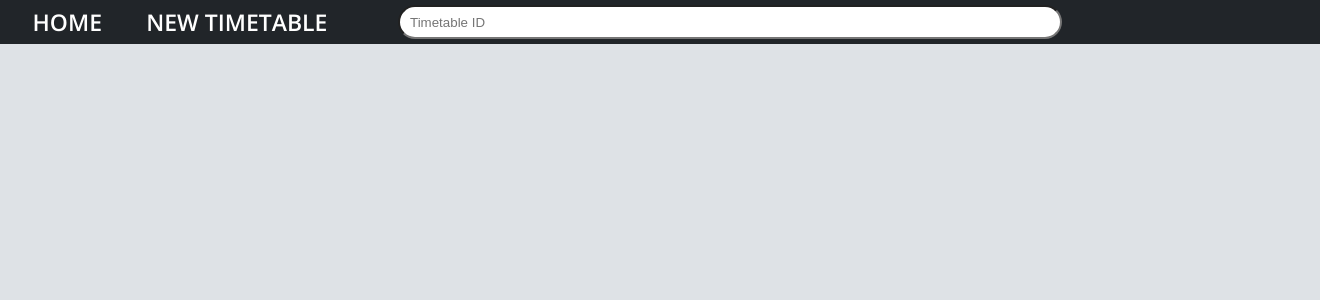
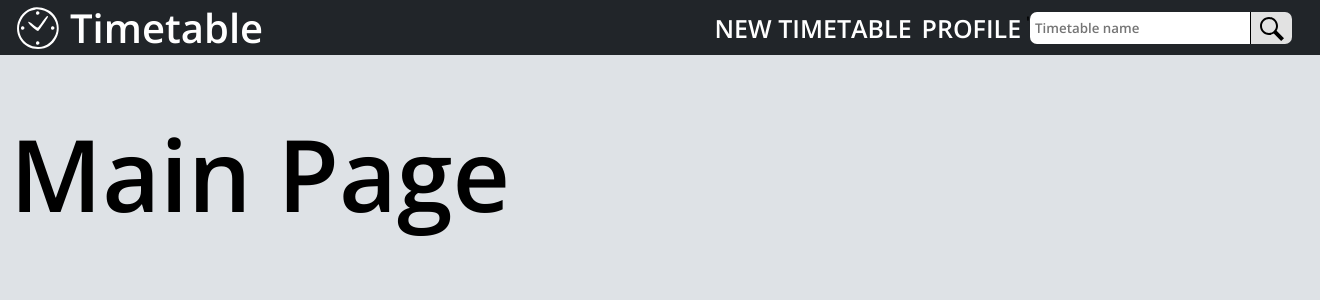
Before and after one commit to A5KET/timetable, a Flask app: page / in a window 1320 px wide. Shown: the top 300 px of the page. Run offline with Flask 2, Linux system fonts and the light colour scheme.

Commit message:
style: minor changes

```diff
--- a/app/main/views.py
+++ b/app/main/views.py
@@ -7,17 +7,6 @@ from . import main
 def index():
     return flask.render_template('index.html')
 
-@main.route('/timetable/find_timetable', methods=['GET'])
-def find_table():
-    table_id = flask.request.args.get('id')
-    if table_id:
-        return flask.redirect('/table/' + table_id)
-
-@main.route('/timetable/new_timetable', methods=['GET', 'POST'])
-def create_table():
-    return flask.render_template('/timetable/create_table.html')
-
-
 
 @main.route('/timetable/<timetable_name>')
 def timetable(timetable_name):
@@ -25,3 +14,17 @@ def timetable(timetable_name):
                                 timetable_name=timetable_name,
                                 days_of_week=['Monday', 'Tuesday', 'Wednesday', 'Thursday', 'Friday', 'Saturday', 'Sunday']
     )
+
+
+@main.route('/timetable/find_timetable/', methods=['GET'])
+def find_table():
+    table_id = flask.request.args.get('timetable_name')
+    if table_id:
+        return flask.redirect('/table/' + table_id)
+    else:
+        return flask.redirect('/', 404)
+
+
+@main.route('/timetable/create_timetable/', methods=['GET', 'POST'])
+def create_table():
+    return flask.render_template('/timetable/create_table.html')
--- /dev/null
+++ b/app/static/css/header.css
@@ -0,0 +1,87 @@
+header {
+    width: 100vw;
+    height: 55px;
+
+    background-color: #212529;
+    display: block;
+}
+
+.header-content {
+    width: 1300px;
+    margin: 0px auto;
+
+    display: flex;
+}
+
+.logo {
+    display: flex;
+    vertical-align: middle;
+    flex: 1;
+
+    color: white;
+}
+.logo-img, .logo-name {
+    margin: auto 4px;
+}
+
+.logo-name {
+    font-size: 40px;
+}
+
+.navbar {
+    display: inline-flex;
+    margin: auto 0px;
+}
+
+.nav-url {
+    margin: 0px 5px;
+
+    font-size: 25px;
+    color: white;
+}
+
+.nav-url:hover {
+    color: lightslategrey;
+}
+
+.nav-searchbar {
+    width: 280px;
+    height: 100%;
+
+    margin: auto 0px;
+
+    display: flex;
+}
+
+.searchbar {
+    width: 220px;
+    height: 32px;
+    vertical-align: middle;
+
+    border-bottom-left-radius: 7px;
+    border-top-left-radius: 7px;
+
+    text-indent: 5px;
+}
+
+.searchbar:focus {
+    outline: none;
+
+}
+
+
+.search-button {
+    width: 15%;
+    height: 32px;
+    padding-top: 5px;
+
+    border-left: 1px solid black;
+
+    border-top-right-radius: 7px;
+    border-bottom-right-radius: 7px;
+
+    font-size: 17px;
+    cursor: pointer;
+    background-color: rgb(226, 226, 226);
+    color: black;
+}
--- /dev/null
+++ b/app/static/css/main.css
@@ -0,0 +1,20 @@
+* {
+    margin: 0;
+    padding: 0;
+    list-style: none;
+    text-decoration: none;
+    border: none;
+    border-radius: 0px;
+
+    font-family: 'Open Sans', sans-serif;
+}
+
+body {
+    background-color: #DEE2E6;
+}
+
+main {
+    width: 1300px;
+
+    margin: 50px auto;
+}
--- a/app/static/css/styles.css
+++ /dev/null
@@ -1,58 +0,0 @@
-* {
-    margin: 0;
-    padding: 0;
-    list-style: none;
-    text-decoration: none;
-}
-
-body {
-    background-color: #DEE2E6;
-}
-
-header {
-    width: 100%;
-    height: 44px;
-
-    background-color: #212529;
-
-    display: flex;
-    justify-content: left;
-}
-
-.header-navbar, .header-searchbar, .header-profile {
-    display: flex;
-    justify-content: center;
-    align-items: center;
-
-    font-family: 'Open Sans', sans-serif;
-}
-
-.header-navbar {
-    width: 40%;
-    max-width: 400px;
-    height: 100%;
-}
-
-.nav-element {
-    margin-right: 40px;
-    font-size: 23px;
-
-    color: white;
-}
-
-.header-searchbar {
-    width: 50vw;
-}
-
-.searchbar {
-    border-radius: 25px;
-    width: 50vw;
-    height: 30px;
-
-    text-indent: 10px;
-}
-
-/* index */
-
-
-/* registration */
--- a/app/templates/base.html
+++ b/app/templates/base.html
@@ -1,6 +1,7 @@
 <!DOCTYPE html>
 
 <html lang="en">
+
     <head>
         {% block head %}
         <meta charset="UTF-8">
@@ -11,11 +12,12 @@
         <link rel="preconnect" href="https://fonts.gstatic.com" crossorigin>
         <link href="https://fonts.googleapis.com/css2?family=Open+Sans:wght@600&display=swap" rel="stylesheet">
 
-        <link rel="stylesheet" href="{{ url_for('static', filename='css/styles.css') }}">
+        <link rel="stylesheet" href="{{ url_for('static', filename='css/main.css') }}">
+        <link rel="stylesheet" href="{{ url_for('static', filename='css/header.css') }}">
         {% block css %}
         {% endblock %}
 
-        <link rel="shortcut icon" href="{{ url_for('static', filename='favicon.ico') }}" type="'image/x-icon">
+        <link rel="shortcut icon" href="{{ url_for('static', filename='img/favicon.ico') }}" type="'image/x-icon">
 
         <title>
             {% block title %}
@@ -25,33 +27,17 @@
         {% endblock %}
     </head>
 
+
     <body>
         {% block header %}
-            <header>
-                <!-- Navbar -->
-                <div class="header-navbar">
-                    <nav>
-                        <a class="nav-element" href="/" title="Home page">HOME</a>
-                        <a class="nav-element" href="/timetable/new_timetable">NEW TIMETABLE</a>
-                    </nav>
-                </div>
+            {% include 'main/header.html'   %}
+        {% endblock %}
+        <div class="page-content">
+            <main>
+                {% block content %}
+                {% endblock %}
+            </main>
+        </div>
+    </body>
 
-                <!-- Searchbar -->
-                <div class="header-searchbar">
-                    <form action="/table/find_timetable" method="GET">
-                        <input class="searchbar" type="text" placeholder="Timetable ID" name="id">
-                    </form>
-                </div>
-
-                <div class="header-profile">
-
-                </div>
-            </header>
-        {% endblock %}
-        <main>
-            {% block content %}
-
-            {% endblock %}
-        </main>
-    </body>
 </html>
--- a/app/templates/index.html
+++ b/app/templates/index.html
@@ -3,4 +3,5 @@
 {% block title %}Timetable Online{% endblock %}
 
 {% block content %}
+    <h1 style="font-size: 100px;">Main Page</h1>
 {% endblock %}
--- /dev/null
+++ b/app/templates/main/header.html
@@ -0,0 +1,22 @@
+<header>
+    <div class="header-content">
+
+        <!-- LOGO -->
+        <a class="logo" href="/" title="Main page">
+                <img class="logo-img" src="{{ url_for('static', filename='img/white-logo.svg') }}" alt="logo" width="48" height="48">
+                <strong class="logo-name">Timetable</strong>
+        </a>
+
+        <!-- NAVBAR -->
+        <nav class="navbar">
+            <a class="nav-url" href="/timetable/create_timetable/">NEW TIMETABLE</a>
+            <a class="nav-url" href="/profile/">PROFILE</a>'
+            <form class="nav-searchbar" action="/timetable/find_timetable/" method="GET">
+                <input class="searchbar" type="search" name="timetable_name" placeholder="Timetable name" minlength="1">
+                <button class="search-button" type="submit"><img src="{{ url_for('static', filename='img/magnifier.svg') }}" alt=""></button>
+            </form>
+
+        </nav>
+
+    </div>
+</header>
--- a/app/templates/timetable/create_table.html
+++ b/app/templates/timetable/create_table.html
@@ -1,5 +1,5 @@
 {% extends 'base.html' %}
 
 {% block content %}
-    <div
+    <h1>Create Timetable</h1>
 {% endblock %}
```
Also changed, not shown: app/auth/views.py (+7 -2 lines), app/templates/auth/profile.html (added, +8 -0 lines), app/static/css/profile.css (added), 1 other file.
